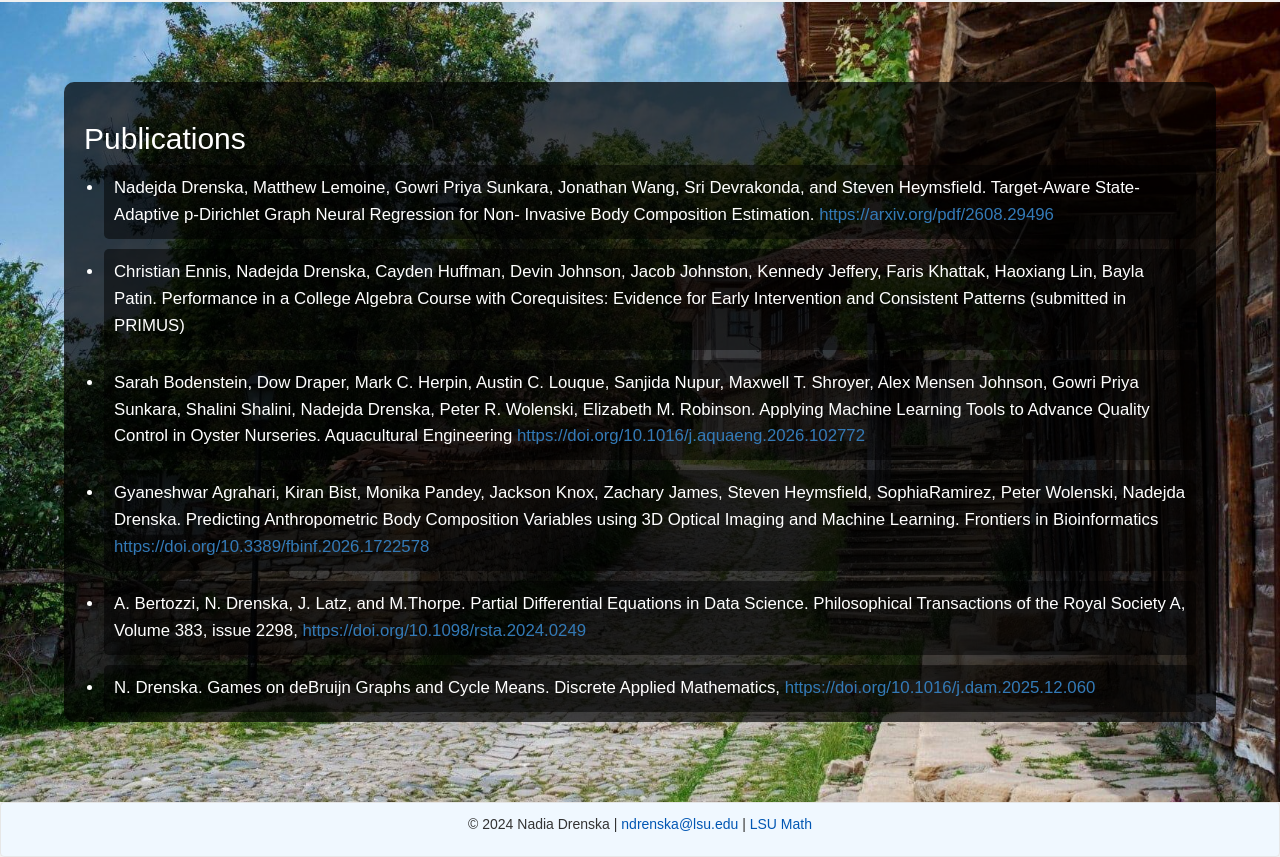
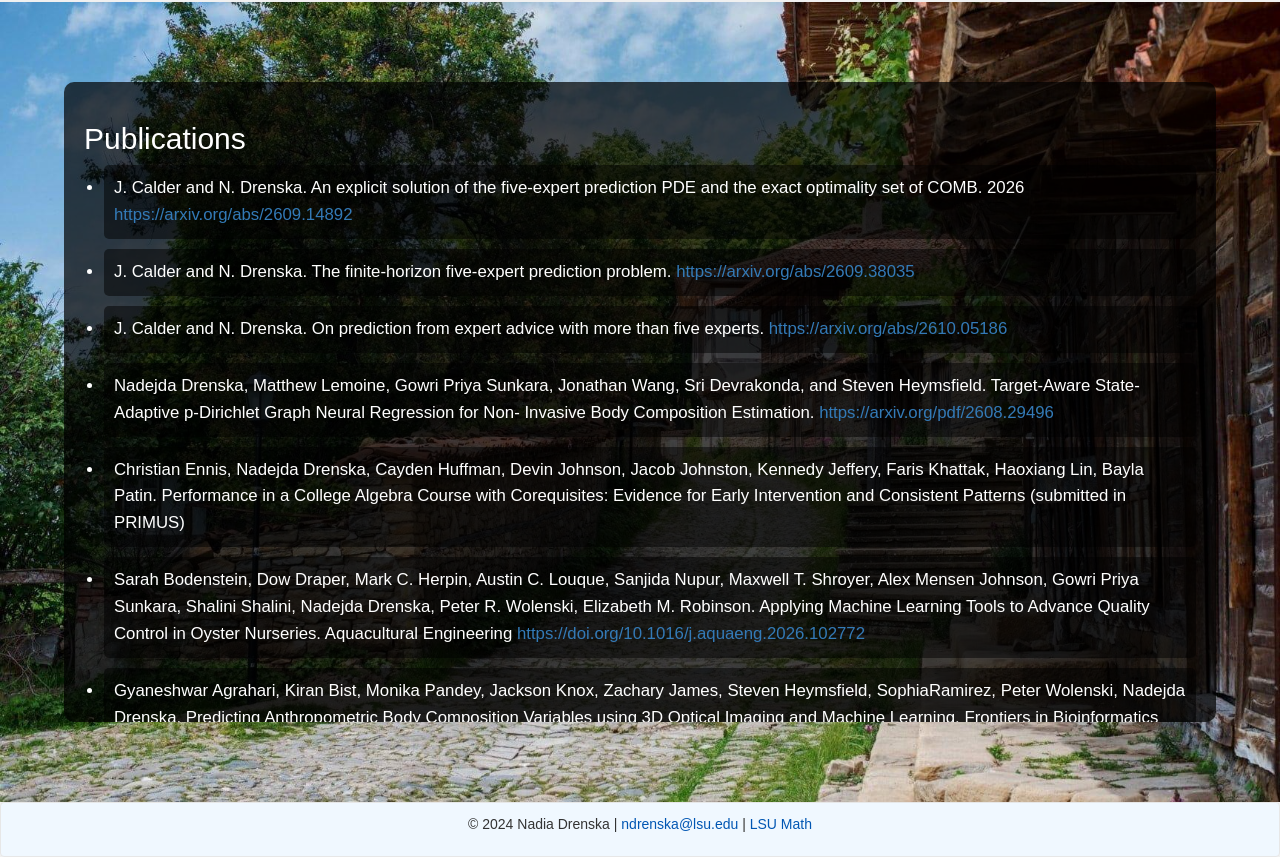
Before and after one commit to NadiaDrenska/website, a website: page research.html in a window 1280 px wide. Shown: the part 957-1814 px from the top of the page. Drawn offline with nearby package versions, Linux system fonts and the light colour scheme.

Commit message:
Update research.html

```diff
--- a/research.html
+++ b/research.html
@@ -180,6 +180,10 @@
             <div class="background-section-content scrollable-list">
                 <h2>Publications</h2>
                 <ul>
+                    <li>J. Calder and N. Drenska. An explicit solution of the five-expert prediction PDE and the exact optimality set of COMB. 2026
+                        <a href="https://arxiv.org/abs/2609.14892" target="_blank">https://arxiv.org/abs/2609.14892</a></li>
+                    <li>J. Calder and N. Drenska. The finite-horizon five-expert prediction problem. <a href="https://arxiv.org/abs/2609.38035" target="_blank">https://arxiv.org/abs/2609.38035</a></li>
+                    <li>J. Calder and N. Drenska.  On prediction from expert advice with more than five experts.  <a href="https://arxiv.org/abs/2610.05186" target="_blank">https://arxiv.org/abs/2610.05186</a></li>
                     <li>Nadejda Drenska, Matthew Lemoine, Gowri Priya Sunkara, Jonathan Wang, Sri Devrakonda, and Steven Heymsfield. Target-Aware State-Adaptive p-Dirichlet Graph Neural Regression for Non-
 Invasive Body Composition Estimation. <a href="https://arxiv.org/pdf/2608.29496" target="_blank">https://arxiv.org/pdf/2608.29496 </a></li>
                     <li>Christian Ennis, Nadejda Drenska, Cayden Huffman, Devin Johnson, Jacob Johnston, Kennedy Jeffery, Faris Khattak, Haoxiang Lin, Bayla Patin. Performance in a College Algebra Course with
```
